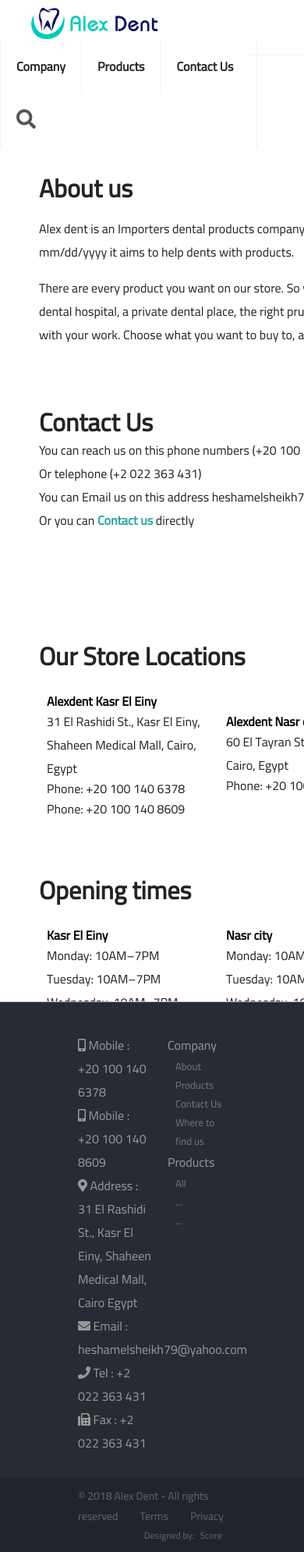
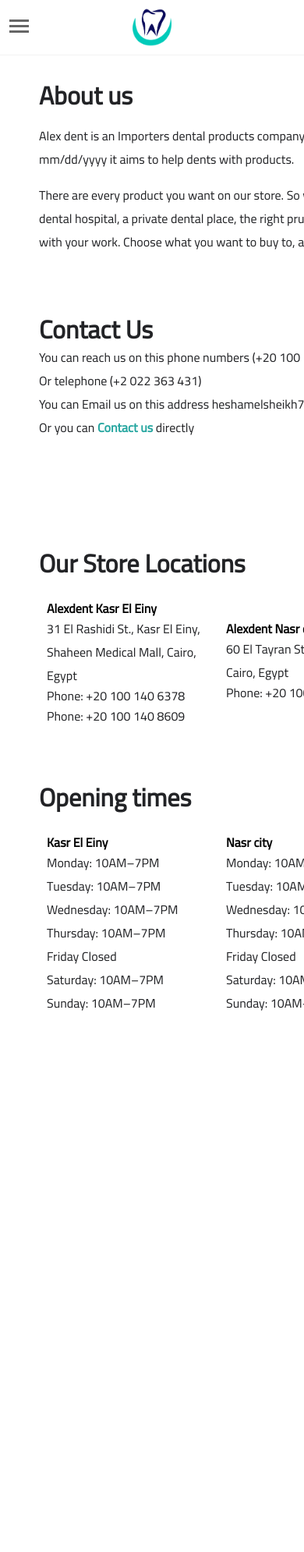
Before and after one commit to Hardmgamer/Alex-Dent, a PHP site: page /about.php in a window 390 px wide; the page is wider, and only the part inside the window is pictured. Shown: that part at 78% size. After the commit the page ends 1296 px from the top of that part, so only its background shows below. Run offline with PHP 8.4, Linux system fonts and the light colour scheme; some libraries are stand-ins or nearby versions.

Commit message:
Responsive Header

```diff
--- a/Stylesheets/Main.css
+++ b/Stylesheets/Main.css
@@ -1,9 +1,11 @@
 @import url('https://fonts.googleapis.com/css?family=Cairo');
+/* MENU ICON START*/
+.menu-iconr{
+  display: none;
+}
+/*  MENU ICON END*/
 *{
   font-family:"Cairo", Arial, sans-serif;
-  -webkit-touch-callout:none;
-  -webkit-text-size-adjust:none;
-  -webkit-tap-highlight-color:rgba(0,0,0,0);
   outline:none;
 }
 body{
@@ -11,16 +13,33 @@ body{
   position:relative;
   padding-bottom:350px;
 }
+#sidenav{
+  display:none;
+}
 .header{
 		width:100%;
 		height:70px;
 		background-color:white;
 		border-bottom:1px solid #f1f1f1;
+    position:relative;
+    top:0;
+    z-index:1000;
+    transition:top 0.3s;
+}
+.logo-s{
+  display:none;
 }
 .logo{
+  position:absolute;
+}
+.logotext{
   float:left;
+  height:40px;
   margin-left: 40px;
-  margin-top:10px;
+  top:calc(50% - 20px);
+}
+.logotext img{
+height:100%;
 }
 .nav-buttons{
   float:right;
--- /dev/null
+++ b/Stylesheets/resmain.css
@@ -0,0 +1,110 @@
+
+@media screen and (max-width: 800px) {
+  /* MENU ICON START*/
+  .menu-iconr{
+    display: block;
+    top:calc(50% - 3px) !important;
+  }
+
+  .menu-icon{
+    background:#666 !important;
+  }
+  .menu-icon::after{
+    background:#666 !important;
+  }
+  .menu-icona .menu-icon{
+    background:transparent !important;
+  }
+  .menu-icon::before{
+    background:#666 !important;
+  }
+  /*  MENU ICON END*/
+  *{
+    -webkit-touch-callout:none;
+    -webkit-text-size-adjust:none;
+    -webkit-tap-highlight-color:rgba(0,0,0,0);
+    -webkit-user-select:none;
+  }
+  .nav-buttons{
+    display:none;
+  }
+  #searchContainer{
+    display:none;
+
+  }
+  .logotext{
+    display:none;
+  }
+  .logo-s{
+    width:50px;
+    height:50px;
+    display:block;
+    left:calc(50% - 25px);
+    top:calc(50% - 25px);
+
+  }
+  .logo-s img{
+    width:100%;
+    height:100%;
+  }
+  html, body {
+    margin: 0;
+    height: 100%;
+    padding-bottom:0px;
+  }
+  .header{
+    border-bottom:1px solid #f2f2f2;
+  }
+  #sidenav{
+    display: block;
+    height:calc(100vh - 71px);
+    width:80%;
+    background: #fff;
+    position:fixed;
+    left:-80%;
+    z-index:1000;
+    top:71px;
+    overflow: hidden;
+    transition: left 0.4s;
+  }
+  .sidenavcont{
+    width:100%;
+    height:calc(100% - 50px);
+    padding-top:50px;
+    position: relative;
+    overflow-y: scroll;
+    top:0;
+
+  }
+  .sidenavbutt{
+    width:calc(100% - 20%);
+    padding:10px 10%;
+    transition: background-color 0.2s;
+  }
+  .sidenavbutt a{
+    color:#000;
+    text-decoration: none;
+  }
+  .sidenavbutt-c{
+    width:calc(100% - 40%);
+    padding:10px 20%;
+  }
+  .footer{
+    display:none;
+  }
+  .sidebuttcont{
+    max-height: 0;
+    overflow:hidden;
+    transition: max-height 0.7s ease-in-out;
+  }
+  .fas{
+    transition: transform 0.3s;
+  }
+  .bappear .fas{
+    transform:rotate(180deg);
+  }
+  .bappear + .sidebuttcont{
+    max-height: 700px;
+    transition: max-height 0.7s ease-in-out;
+    }
+}
--- a/header.html
+++ b/header.html
@@ -1,6 +1,15 @@
-
-<div class="header">
-<a href="./"><div class="logo" ><img src="./images/logo.png" height="40px"/></div></a>
+<head>
+  <link rel="stylesheet" href="./Stylesheets/icons.css">
+  <link rel="stylesheet" type="text/css" href="./Stylesheets/Main.css">
+  <link rel="stylesheet" type="text/css" href="./Stylesheets/resmain.css">
+  <meta name="viewport" content="width=device-width, initial-scale=1">
+</head>
+<div class="header" id="header">
+  <div  onclick="ocmenu()" class="menu-iconr" id="menu-icon">
+    <div class="menu-icon menur-icon"></div>
+  </div>
+  <a href="./"><div class="logo logotext" ><img src="./images/logo.png"/></div></a>
+<a href="./"><div class="logo logo-s" ><img src="./images/logo-s.png"/></div></a>
 <div class="nav-buttons">
   <a href="./about.php"><div class="but"><p>Company</p></a>
     <div class="cont">
@@ -20,4 +29,36 @@
 <input class="searchButton" type="submit" value="Search">
 <div onclick="searchboxhide()" class="CloseSearch"><div style="line-height: 60px;" class="fas fa-times"></div></div>
 </div>
+<div id="sidenav">
+<div class="sidenavcont">
+<div onclick="navbutts(this)" class="sidenavbutt">Company <span class="fas fa-angle-down"></span></div>
+<div class="sidebuttcont">
+<div class="sidenavbutt sidenavbutt-c">Company Overview</div>
+<div class="sidenavbutt sidenavbutt-c">Location Map</div>
+</div>
+<div onclick="navbutts(this)" class="sidenavbutt">Products</div>
+<div onclick="navbutts(this)" class="sidenavbutt">Contact Us</div>
+
+</div>
+</div>
 <script src="./js/SearchBox.js"></script>
+<script src="./js/navmenu.js"></script>
+<script>
+var j = 0;
+function navbutts(butt){
+  butt.style.backgroundColor = '#f8f8f8';
+  setTimeout(function () {
+    butt.style.backgroundColor = '#fff';
+
+  }, 150);
+  if(j == 0){
+  butt.classList.add('bappear');
+
+  j++;
+  }
+  else{
+    butt.classList.remove('bappear');
+    j--;
+  }
+}
+</script>
--- a/index.php
+++ b/index.php
@@ -2,13 +2,14 @@
 include_once('./classes/DB.php');
 ?>
 <head>
+
 <link rel="stylesheet" href="https://use.fontawesome.com/releases/v5.1.0/css/all.css" integrity="sha384-lKuwvrZot6UHsBSfcMvOkWwlCMgc0TaWr+30HWe3a4ltaBwTZhyTEggF5tJv8tbt" crossorigin="anonymous">
 <title>Home</title>
 <link rel="stylesheet" type="text/css" href="./Stylesheets/indexStyle.css">
-<link rel="stylesheet" type="text/css" href="./Stylesheets/Main.css">
+
 
 </head>
-<body>
+<body scroll="no">
 
 <!--HEADER START-->
 <?php include('./header.html'); ?>
--- a/js/SideScroll.js
+++ b/js/SideScroll.js
@@ -1,7 +1,6 @@
 function scroll(){
 var y = window.scrollY;
 var side = document.getElementById('side');
-console.log(y);
 if(y < 55){
 	var z = 55 - y;
 	side.style.top = z + 'px';
--- /dev/null
+++ b/js/navmenu.js
@@ -0,0 +1,19 @@
+var i = 0;
+function ocmenu(){ // open/close menu
+  var y = window.scrollY;
+  if(i == 0){
+  document.getElementById('menu-icon').classList.add('menu-icona');
+  document.getElementById('sidenav').style.left = '0px';
+  document.getElementsByTagName('body')[0].style.overflow = 'hidden';
+  document.getElementById('header').style.top = y + 'px';
+  i++;
+  }
+  else{
+    document.getElementById('menu-icon').classList.remove('menu-icona');
+    document.getElementById('sidenav').style.left = '-80%';
+    document.getElementsByTagName('body')[0].style.overflow = '';
+    document.getElementById('header').style.position = '';
+    document.getElementById('header').style.top = '';
+    i--;
+  }
+}
```
Also changed, not shown: Images/logo-s.png (added).
